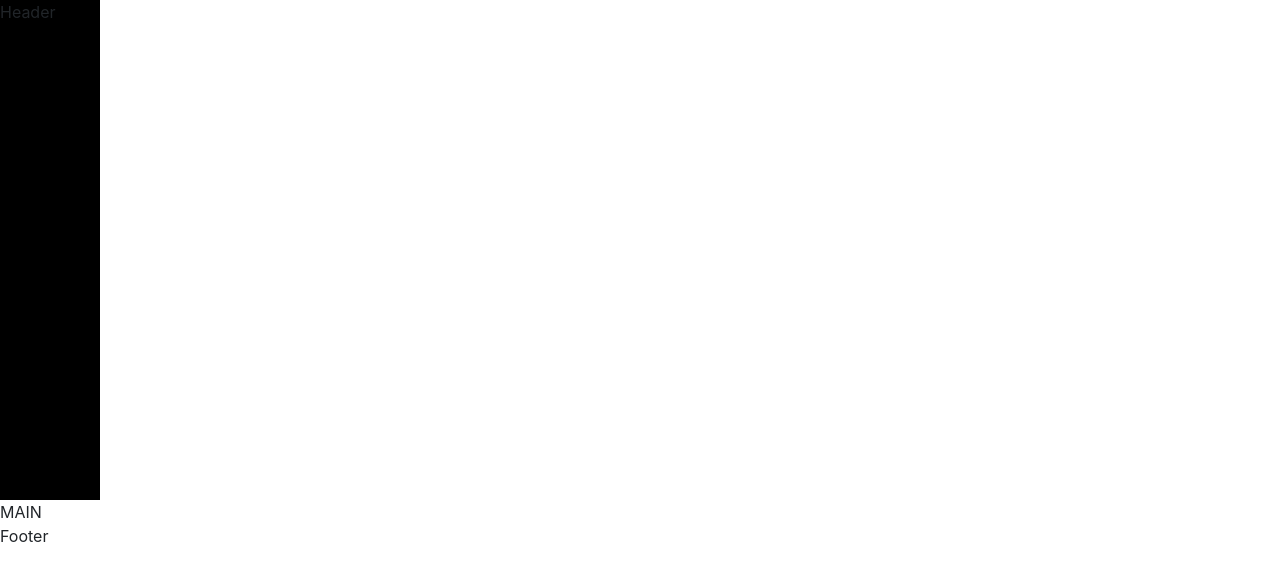
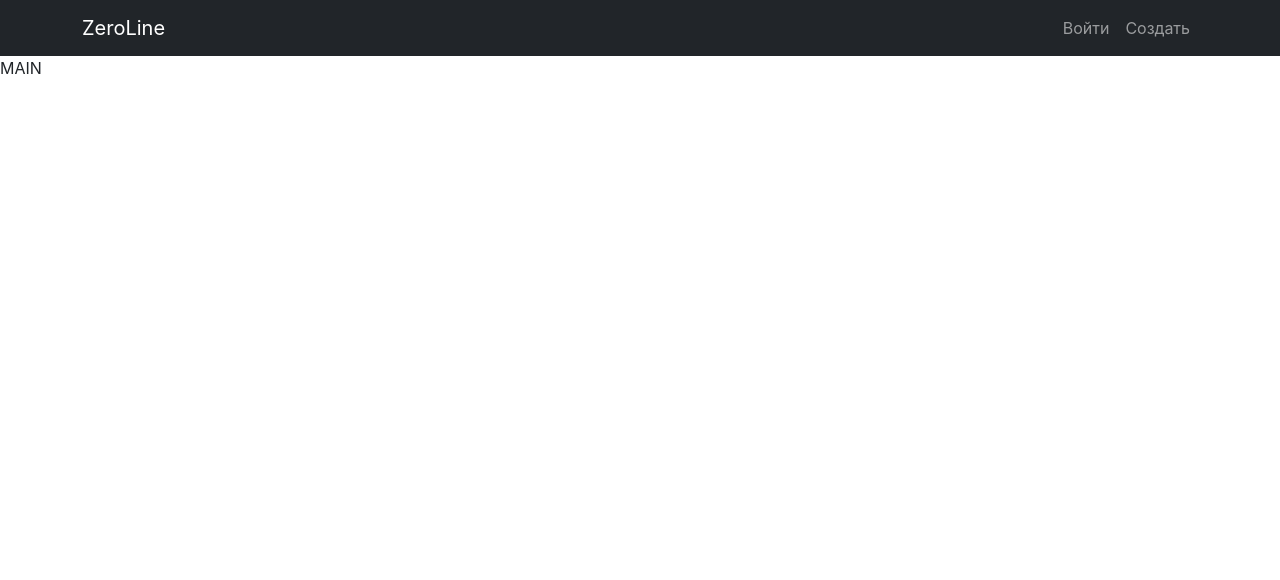
Before and after one commit to mikASho/webreact, a React (Create React App) app: page /main in a window 1280 px wide. Shown: the top 580 px of the page. Built offline with nearby package versions, Linux system fonts and the light colour scheme.

Commit message:
add NavBar

```diff
--- a/src/App.js
+++ b/src/App.js
@@ -1,10 +1,12 @@
 import { BrowserRouter } from 'react-router-dom';
 import './App.scss';
 import AppRouter from './components/AppRouter';
+import NavBar from './components/NavBar';
 
 function App() {
   return (
     <BrowserRouter>
+    <NavBar/>
     <AppRouter/>
     </BrowserRouter>
   );
--- a/src/components/AppRouter.js
+++ b/src/components/AppRouter.js
@@ -1,20 +1,22 @@
-import React, { Component } from 'react'
+import React, { Component, useContext } from 'react'
 import {Routes, Route, Navigate} from 'react-router-dom';
-import { authRoutes } from '../routes';
-import { publicRoutes } from '../routes';
+import { authRoutes, publicRoutes } from '../routes';
+import { MAIN_ROUTE } from '../utils/consts';
+import { Context } from '../index';
 
-export default class AppRouter extends Component {
-  render() {
-    const isAuth = false;
+const AppRouter = () => {
+    const {user} = useContext(Context)
+    console.log(user)
     return (
         <Routes>
-           {isAuth === true && authRoutes.map(({path, Component}) =>
+           {user.isAuth === true && authRoutes.map(({path, Component}) =>
               <Route key={path} path={path} element = {<Component/>}  exact/>
            )}
            {publicRoutes.map(({path, Component}) =>
               <Route key={path} path={path} element = {<Component/>}  exact/>
            )}
+           <Route path='*' element={<Navigate to = {MAIN_ROUTE}/>} />
         </Routes>
     )
   }
-}
+export default AppRouter;
--- a/src/components/Footer.js
+++ /dev/null
@@ -1,9 +0,0 @@
-import React, { Component } from 'react'
-import './Footer.scss';
-export default class Footer extends Component {
-  render() {
-    return (
-      <div>Footer</div>
-    )
-  }
-}
--- a/src/components/Header.js
+++ /dev/null
@@ -1,9 +0,0 @@
-import React, { Component } from 'react'
-import './Header.scss';
-export default class Header extends Component {
-  render() {
-    return (
-      <div className='BackGround'>Header</div>
-    )
-  }
-}
--- a/src/components/Header.scss
+++ /dev/null
@@ -1,5 +0,0 @@
-.BackGround{
-    background-color: black;
-    width: 100px;
-    height: 500px;
-}
--- /dev/null
+++ b/src/components/NavBar.js
@@ -0,0 +1,23 @@
+import React, {useContext} from 'react';
+import { Context } from '../index';
+import Container from 'react-bootstrap/Container';
+import Nav from 'react-bootstrap/Nav';
+import Navbar from 'react-bootstrap/Navbar';
+import { MAIN_ROUTE } from '../utils/consts';
+
+
+const NavBar = () => {
+    const {user} = useContext(Context);
+    return (
+        <Navbar bg="dark" variant="dark">
+        <Container>
+          <Navbar.Brand style={{color: "white"}} to={MAIN_ROUTE}>ZeroLine</Navbar.Brand>
+          <Nav>
+            <Nav.Link href="#home">Войти</Nav.Link>
+            <Nav.Link href="#features">Создать</Nav.Link>
+          </Nav>
+        </Container>
+      </Navbar>
+    );
+};
+export default NavBar;
--- a/src/index.js
+++ b/src/index.js
@@ -1,15 +1,16 @@
-import React from 'react';
+import React, { createContext } from 'react';
 import ReactDOM from 'react-dom/client';
 import './index.scss';
 import App from './App';
-import Header from './components/Header';
-import Footer from './components/Footer';
+import UserStore from './store/UsersStore'
+
+export const Context = createContext(null);
 
 const root = ReactDOM.createRoot(document.getElementById('root'));
 root.render(
-  <React.StrictMode>
-    <Header/>
+  <Context.Provider value={{
+    user: new UserStore()
+  }}>
     <App />
-    <Footer/>
-  </React.StrictMode>
+  </Context.Provider>
 );
--- /dev/null
+++ b/src/store/UsersStore.js
@@ -0,0 +1,22 @@
+import { makeAutoObservable } from "mobx";
+
+export default class UserStore {
+    constructor() {
+        this._isAuth = false;
+        this._user = {};
+        makeAutoObservable(this);
+    }
+    setIsAuth(bool){
+        this._isAuth = bool;
+    }
+    setIsAuth(user){
+        this._user = user;
+    }
+
+    get isAuth(){
+        return this._isAuth;
+    }
+    get user() {
+        return this._user;
+    }
+}
```
Also changed, not shown: src/components/Footer.scss (deleted).
